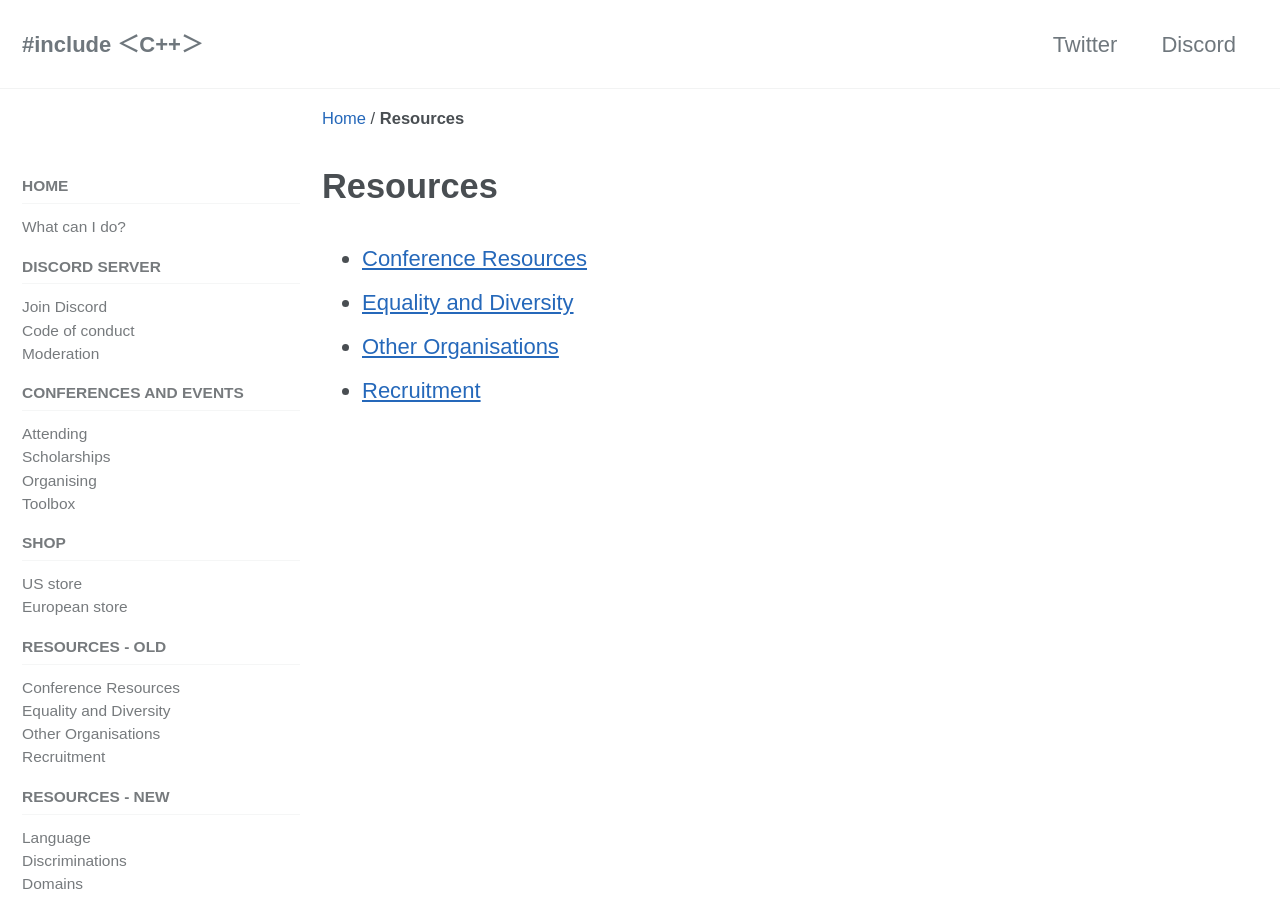
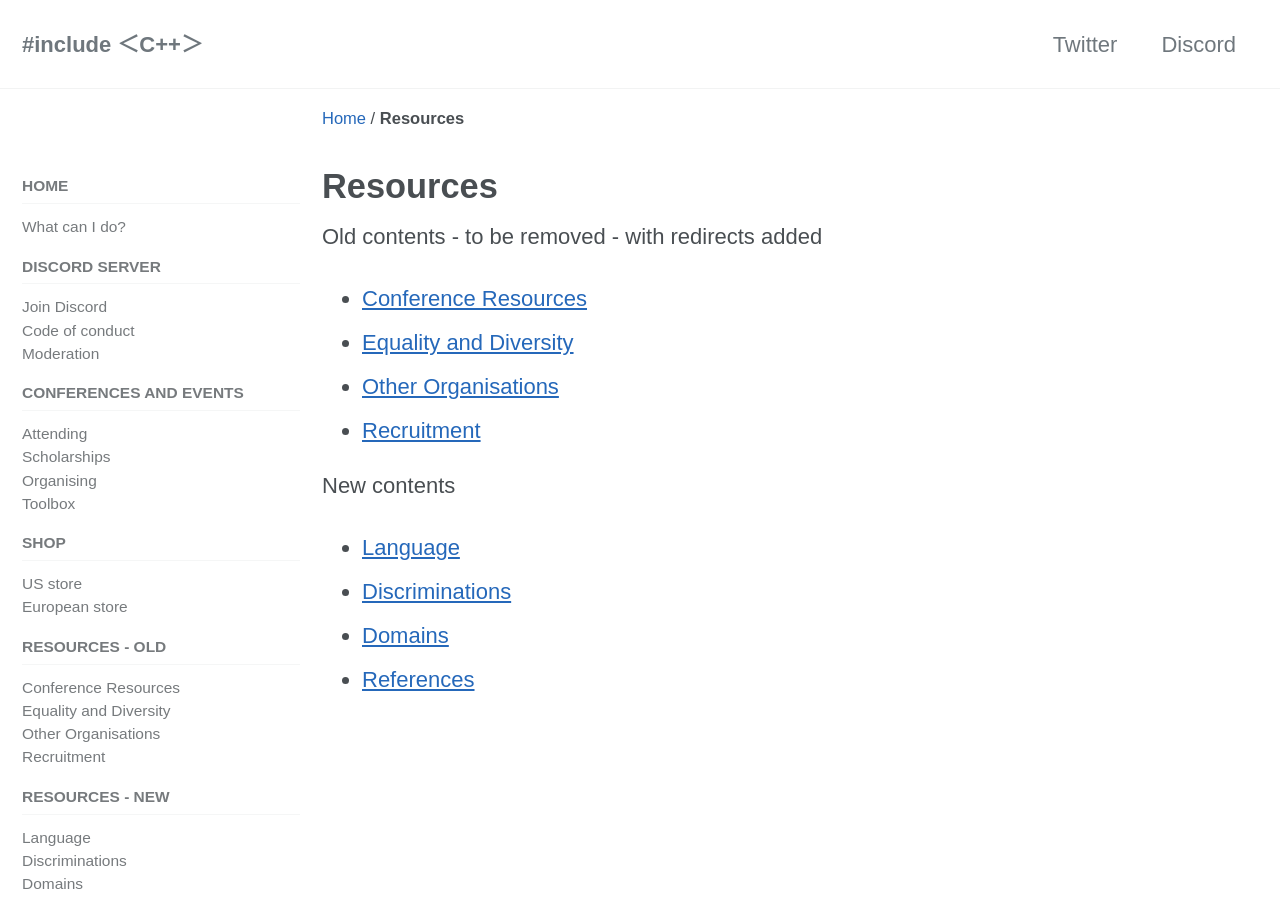
Before and after one commit to include-cpp/include-cpp.github.io, a Jekyll site: the page built from resources/index.md, in a window 1280 px wide and 900 px high. Built offline with Jekyll 4.4.1, drawn with Linux system fonts in a browser that asks for light colours; cached includes are drawn as plain includes; nearby versions of some CDN libraries.

Commit message:
Resources page now links to all new pages

```diff
--- a/resources/index.md
+++ b/resources/index.md
@@ -3,7 +3,16 @@ layout: home
 title: Resources
 ---
 
+Old contents - to be removed - with redirects added
+
 * [Conference Resources](/resources/conference-resources/)
 * [Equality and Diversity](/resources/equality_and_diversity/)
 * [Other Organisations](/resources/other_organisations/)
 * [Recruitment](/resources/recruitment/)
+
+New contents
+
+* [Language](/resources/language/)
+* [Discriminations](/resources/discriminations/)
+* [Domains](/resources/domains/)
+* [References](/resources/references/)
```
